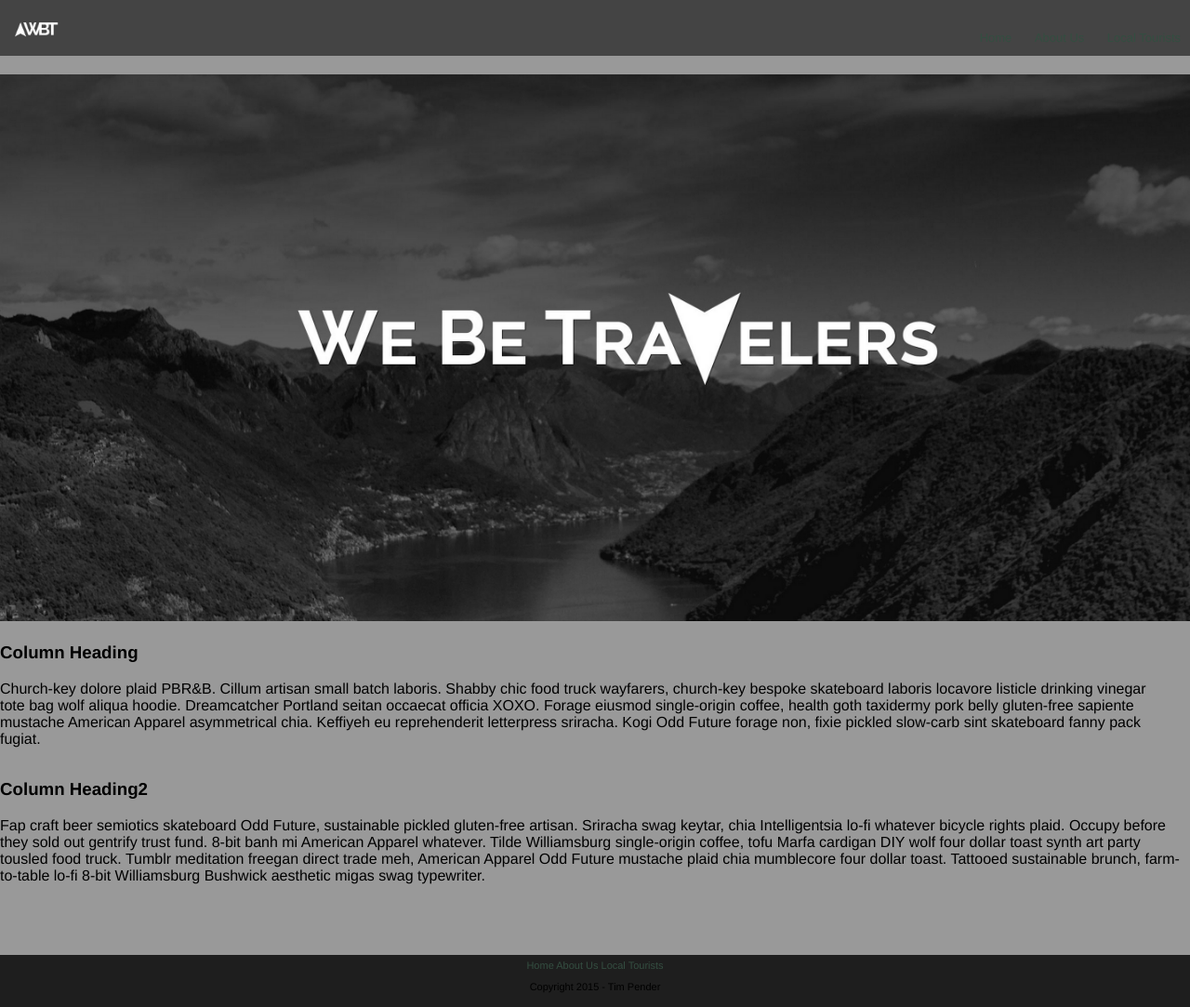
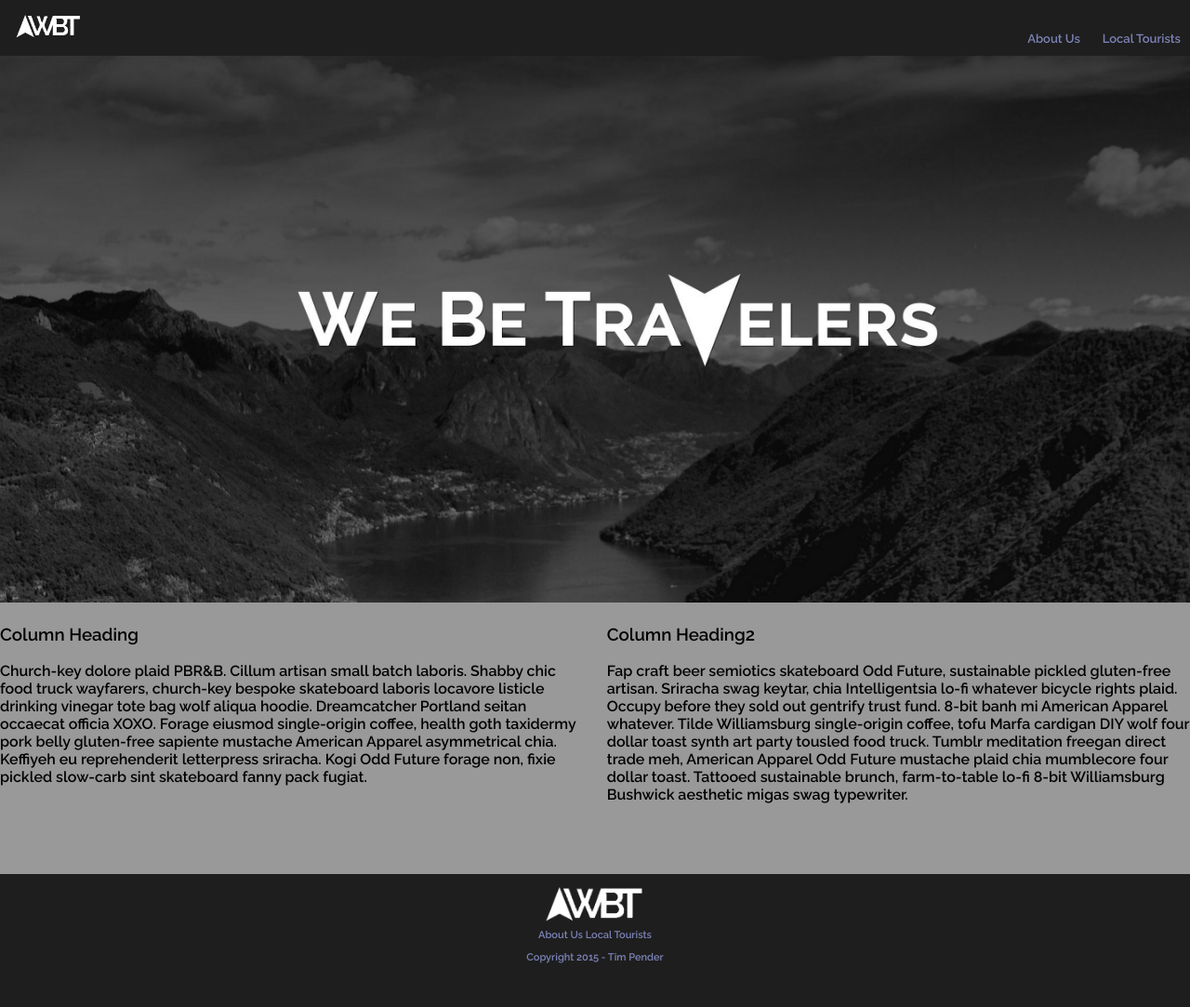
Before and after one commit to mrtimpender/wbt, a PHP site: page /index.php in a window 1280 px wide. Shown: the whole page at 93% size. After the commit the page ends 1036 px from the top, so only its background shows below. Run offline with PHP 8.4, Linux system fonts and the light colour scheme; data that the repository does not hold is empty.

Commit message:
update 10.10 1

```diff
--- a/footer.php
+++ b/footer.php
@@ -1,10 +1,16 @@
 </body>
 
 <footer>
+
+	<a href="index.php"><img class="footer-logo" src="img\logo.png"/></a>
+
 	<?php include 'nav.php'; ?>
 
 <!--- Site Copyright -->
-	<p>Copyright 2015 - Tim Pender</p>
+	<div class="copyright">
+		<p>Copyright 2015 - Tim Pender</p>
+	</div>
+
 </footer>
 
 </html>
--- a/header.php
+++ b/header.php
@@ -15,9 +15,11 @@
 <header>
 
 	<div class="row">
-		<a href="index.php"><img class="logo" src="img\logo.png"/></a>
+		<div class="column fifth">
+			<a href="index.php"><img class="header-logo" src="img\logo.png"/></a>
+		</div>
 
-<?php include 'nav.php'; ?>
+	<?php include 'nav.php'; ?>
 
 	</div>
 </header>
--- a/index.php
+++ b/index.php
@@ -12,12 +12,12 @@
 	</div>
 
 	<div class="row">
-		<div class="column one-half">
+		<div class="column half">
 			<h3>Column Heading</h3>
 			<p> Church-key dolore plaid PBR&B. Cillum artisan small batch laboris. Shabby chic food truck wayfarers, church-key bespoke skateboard laboris locavore listicle drinking vinegar tote bag wolf aliqua hoodie. Dreamcatcher Portland seitan occaecat officia XOXO. Forage eiusmod single-origin coffee, health goth taxidermy pork belly gluten-free sapiente mustache American Apparel asymmetrical chia. Keffiyeh eu reprehenderit letterpress sriracha. Kogi Odd Future forage non, fixie pickled slow-carb sint skateboard fanny pack fugiat.</p>
 		</div>
 
-		<div class="column one-half">
+		<div class="column half">
 			<h3>Column Heading2</h3>
 			<p> Fap craft beer semiotics skateboard Odd Future, sustainable pickled gluten-free artisan. Sriracha swag keytar, chia Intelligentsia lo-fi whatever bicycle rights plaid. Occupy before they sold out gentrify trust fund. 8-bit banh mi American Apparel whatever. Tilde Williamsburg single-origin coffee, tofu Marfa cardigan DIY wolf four dollar toast synth art party tousled food truck. Tumblr meditation freegan direct trade meh, American Apparel Odd Future mustache plaid chia mumblecore four dollar toast. Tattooed sustainable brunch, farm-to-table lo-fi 8-bit Williamsburg Bushwick aesthetic migas swag typewriter.</p>
 
--- a/nav.php
+++ b/nav.php
@@ -1,8 +1,13 @@
-	<nav>
-		<a href="index.php">Home</a>
+<nav>
+			<!--
+			<a href="index.php">Home</a>
+			^ Will add Home page link back in if cLient requests.
+			Currently using the logo as Home link. -->
+
 		<a href="about.php">About Us</a>
 		<a href="local.php">Local Tourists</a>
 
 <!-- 	Contact Page - To be added if necessary:
 		<a href="contact.php">Contact</a> -->
-	</nav>
+
+</nav>
--- a/sass/_fonts.scss
+++ b/sass/_fonts.scss
@@ -1,3 +1,2 @@
 /* Fonts */
-
 @import url(https://fonts.googleapis.com/css?family=Raleway:600);
--- a/sass/_grid.scss
+++ b/sass/_grid.scss
@@ -43,7 +43,7 @@ $grid-gutter: 2%;
 	}
 
 	&:last-of-type {
-		margin-right: 0;
+		margin-right: 0
 	}
 
 	@include breakpoint(phone) {
--- a/sass/_mixins.scss
+++ b/sass/_mixins.scss
@@ -15,10 +15,10 @@
 // -------------- Breakpoints -------------- //
 // Set our breakpoint names
 $breakpoints: (
-    'phone':   ( max-width:  400px ),
-    'tablet':  ( max-width:  800px ),
-    'laptop': ( max-width:  1024px ),
-    'large':  ( min-width: 1921px )  // This is a query for a large screen
+    'phone':   ( max-width:  $phone ),
+    'tablet':  ( max-width:  $tablet ),
+    'laptop': ( max-width:  $laptop ),
+    'large':  ( min-width: $large )  // This is a query for a large screen
 );
 
 // Mixin
--- a/sass/_variables.scss
+++ b/sass/_variables.scss
@@ -1,15 +1,27 @@
-$linkcolor: #344E41;
-$linkhover: #588157;
-$headercolor: #444444;
-$bgcolor: #999999;
+// Colors
 
-$footercolor: darken($headercolor, 15%);
+$linkcolor: #7D84B8;
+$linkhover: lighten(#18268F, 20%);
+
+$fontcolor: #7D84B8;
 
 
-$breakpoint: 500px;
+$bgcolor: #999999;
+$headercolor: #1E1E1E;
+$footercolor: #1E1E1E;
+
+// Hero Photo Color Suggest
+$grey: #B8B8B8;
+$darkgrey: #919191;
+$white: #FFFFFF;
+$black: #1E1E1E;
+
 
 
 // Responsive Screen Sizes
-$bigscreen: 1600px;
+$large: 1600px;
+$laptop: 1024px;
 $tablet: 800px;
 $phone: 480px;
+
+$breakpoint: 500px;
--- a/sass/style.scss
+++ b/sass/style.scss
@@ -16,7 +16,8 @@
 body{
 	padding:0;
 	margin:0;
-	font-family: Helvetica, Sans-serif;
+
+	font-family: 'Raleway', Helvetica, Sans-serif;
 	background: $bgcolor;
 }
 
@@ -33,22 +34,15 @@ a{
 
 
 
-h1 {
 
-}
-
-h3 {
-
-}
 
 /* -- Header --*/
 
 header{
 	background: $headercolor;
 	padding:10px;
-	margin-bottom: 20px;
 
-	@include breakpoint ($tablet) {
+	@include breakpoint (tablet) {
 		text-align: center;
 	}
 
@@ -61,16 +55,19 @@ header{
 	}
 }
 
+.header-logo {
+	float:left;
+	width:85px;
 
-.logo {
-	float:left;
-	width:65px;
-
-	@include breakpoint ($tablet) {
+	@include breakpoint (tablet) {
 			float:none;
 			width:80px;
 	}
+
 }
+
+
+
 
 
 header{
@@ -78,9 +75,11 @@ header{
 		float:right;
 		text-align: right;
 		margin-top: 21px;
-		@include breakpoint ($tablet) {
+
+		@include breakpoint (tablet) {
 			float:none;
-			text-align: center;}
+			text-align: right;
+		}
 
 		a{
 			margin-right:20px;
@@ -107,6 +106,28 @@ footer{
 	width: 100%;
 }
 
+.footer-logo{
+	float:center;
+	width: 10%;
+
+	@include breakpoint (laptop) {
+		width: 15%;
+	}
+
+	@include breakpoint (tablet) {
+		width: 17.5%;
+	}
+
+@include breakpoint (phone) {
+		width: 25%;
+	}
+
+}
+
+.copyright{
+	color: $fontcolor;
+}
+
 /*-- Hero --*/
 .hero{
 	background: $bgcolor;
--- a/style.css
+++ b/style.css
@@ -208,7 +208,7 @@ th {
     widows: 95.5%; }
   .column:last-of-type {
     margin-right: 0; }
-  @media (max-width: 400px) {
+  @media (max-width: 480px) {
     .column {
       width: 100% !important;
       margin-right: 0; } }
@@ -222,52 +222,78 @@ th {
 body {
   padding: 0;
   margin: 0;
-  font-family: Helvetica, Sans-serif;
+  font-family: 'Raleway', Helvetica, Sans-serif;
   background: #999999; }
 
 a {
   -webkit-transition: all 333ms ease-in-out;
           transition: all 333ms ease-in-out;
   text-decoration: none;
-  color: #344E41; }
+  color: #7D84B8; }
   a:hover {
-    color: #588157;
+    color: #3145dc;
     text-decoration: none; }
 
 /* -- Header --*/
 header {
-  background: #444444;
-  padding: 10px;
-  margin-bottom: 20px; }
+  background: #1E1E1E;
+  padding: 10px; }
+  @media (max-width: 800px) {
+    header {
+      text-align: center; } }
   body#home header {
     margin-bottom: 0; }
   header:hover {
-    color: #588157; }
+    color: #3145dc; }
 
-.logo {
+.header-logo {
   float: left;
-  width: 65px; }
+  width: 85px; }
+  @media (max-width: 800px) {
+    .header-logo {
+      float: none;
+      width: 80px; } }
 
 header nav {
   float: right;
   text-align: right;
   margin-top: 21px; }
+  @media (max-width: 800px) {
+    header nav {
+      float: none;
+      text-align: right; } }
   header nav a {
     margin-right: 20px;
     font-size: 13px;
-    color: #344E41;
+    color: #7D84B8;
     text-decoration: none; }
     header nav a:last-of-type {
       margin: 0; }
 
 /*-- Footer --*/
 footer {
-  background: #1e1e1e;
+  background: #1E1E1E;
   margin-top: 60px;
   padding: 5px 0;
   font-size: 11px;
   text-align: center;
   width: 100%; }
+
+.footer-logo {
+  float: center;
+  width: 10%; }
+  @media (max-width: 1024px) {
+    .footer-logo {
+      width: 15%; } }
+  @media (max-width: 800px) {
+    .footer-logo {
+      width: 17.5%; } }
+  @media (max-width: 480px) {
+    .footer-logo {
+      width: 25%; } }
+
+.copyright {
+  color: #7D84B8; }
 
 /*-- Hero --*/
 .hero {
```
Also changed, not shown: img/logo-draft.png (added), img/logo.png, 1 other file.
